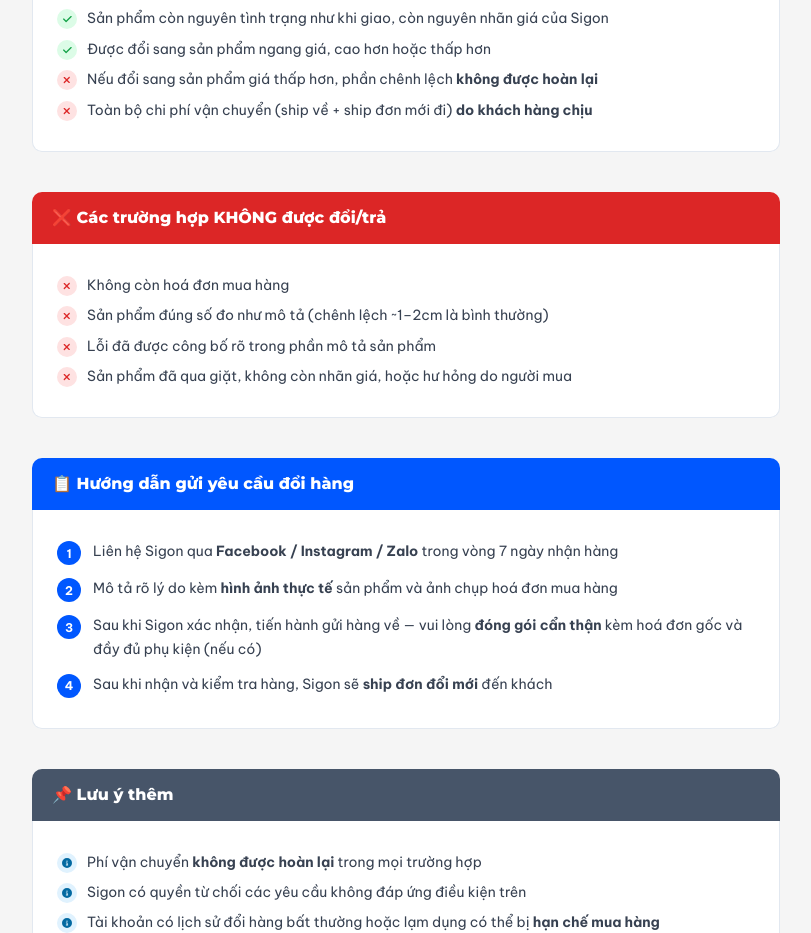
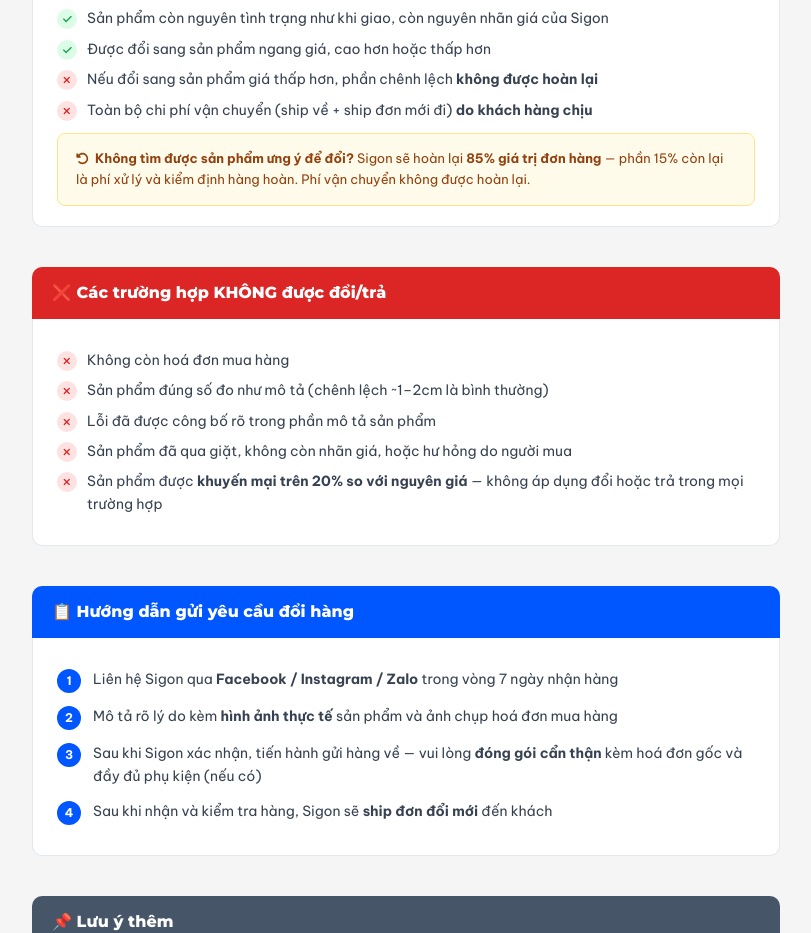
Before and after one commit to hoanghiepmarketing-collab/sigonsport, a Next.js app: page /chinh-sach-doi-tra in a window 1280 px wide. Shown: the part 2360-3293 px from the top of the page, without its empty margins (234-1045 px from the left). Built offline with nearby package versions, Linux system fonts and the light colour scheme.

Commit message:
Add 85% refund policy and no-exchange for 20%+ discount products (worktree sync)

```diff
--- a/app/chinh-sach-doi-tra/page.js
+++ b/app/chinh-sach-doi-tra/page.js
@@ -132,6 +132,10 @@ export default function ChinhSachDoiTraPage() {
               { type: 'no', text: <>Nếu đổi sang sản phẩm giá thấp hơn, phần chênh lệch <strong>không được hoàn lại</strong></> },
               { type: 'no', text: <>Toàn bộ chi phí vận chuyển (ship về + ship đơn mới đi) <strong>do khách hàng chịu</strong></> },
             ]} />
+            <HighlightBox color="yellow">
+              <i className="fas fa-rotate-left" style={{ marginRight: 6 }}></i>
+              <strong>Không tìm được sản phẩm ưng ý để đổi?</strong> Sigon sẽ hoàn lại <strong>85% giá trị đơn hàng</strong> — phần 15% còn lại là phí xử lý và kiểm định hàng hoàn. Phí vận chuyển không được hoàn lại.
+            </HighlightBox>
           </Section>
 
           <Section id="khong-doi" title="❌ Các trường hợp KHÔNG được đổi/trả" color="#dc2626">
@@ -140,6 +144,7 @@ export default function ChinhSachDoiTraPage() {
               { type: 'no', text: 'Sản phẩm đúng số đo như mô tả (chênh lệch ~1–2cm là bình thường)' },
               { type: 'no', text: 'Lỗi đã được công bố rõ trong phần mô tả sản phẩm' },
               { type: 'no', text: 'Sản phẩm đã qua giặt, không còn nhãn giá, hoặc hư hỏng do người mua' },
+              { type: 'no', text: <>Sản phẩm được <strong>khuyến mại trên 20% so với nguyên giá</strong> — không áp dụng đổi hoặc trả trong mọi trường hợp</> },
             ]} />
           </Section>
 
```
